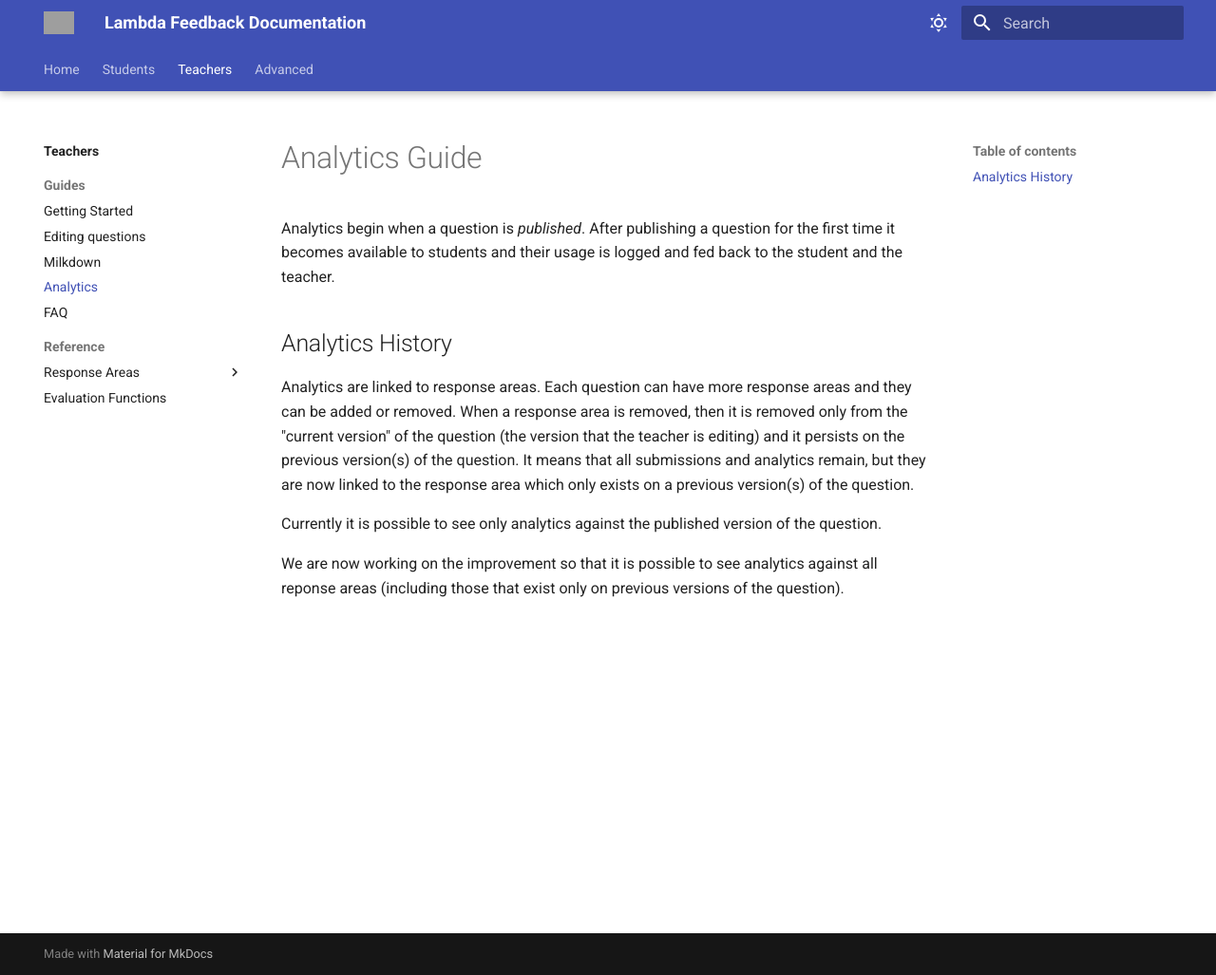
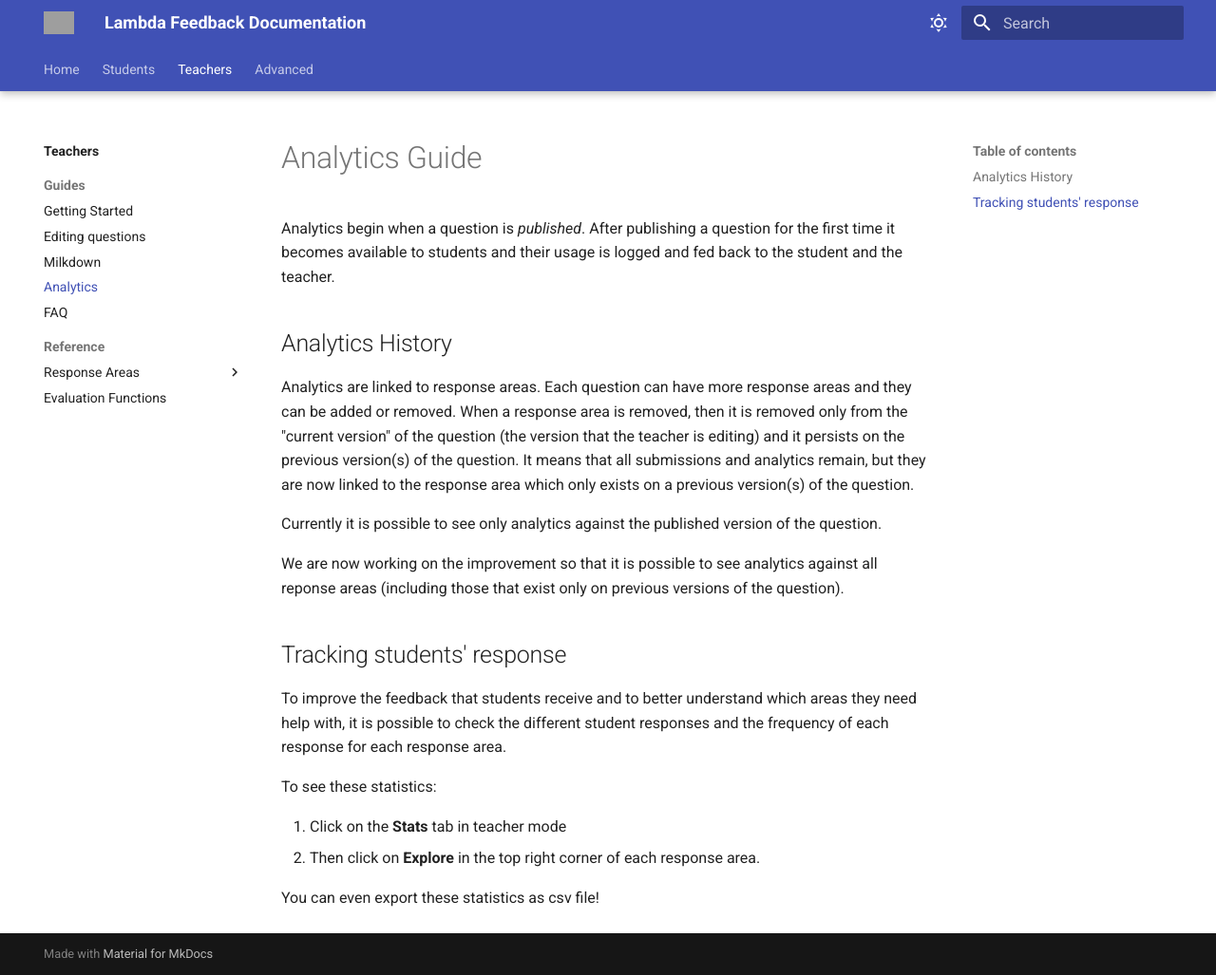
Before and after one commit to lambda-feedback/user-documentation, an MkDocs documentation site: the page built from docs/teacher/guides/analytics.md, in a window 1280 px wide and 1027 px high. Shown: the whole window at 95% size. Built offline with MkDocs 1.6.1 and Material for MkDocs 9.7.7, drawn with Linux system fonts in a browser that asks for light colours; grey boxes are pictures that could not be loaded.

```diff
--- a/docs/teacher/guides/analytics.md
+++ b/docs/teacher/guides/analytics.md
@@ -9,3 +9,13 @@ Analytics are linked to response areas. Each question can have more response are
 Currently it is possible to see only analytics against the published version of the question.
 
 We are now working on the improvement so that it is possible to see analytics against all reponse areas (including those that exist only on previous versions of the question).
+
+## Tracking students' response
+To improve the feedback that students receive and to better understand which areas they need help with, it is possible to check the different student responses and the frequency of each response for each response area.
+
+To see these statistics:
+
+1. Click on the **Stats** tab in teacher mode
+2. Then click on **Explore** in the top right corner of each response area.
+
+You can even export these statistics as csv file!
--- a/requirements.txt
+++ b/requirements.txt
@@ -27,3 +27,4 @@ termcolor==1.1.0
 urllib3==1.26.11
 watchdog==2.1.9
 zipp==3.8.1
+tzdata==2023.3
```
Also changed, not shown: docs/teacher/guides/faq.md (+9 -0 lines).
